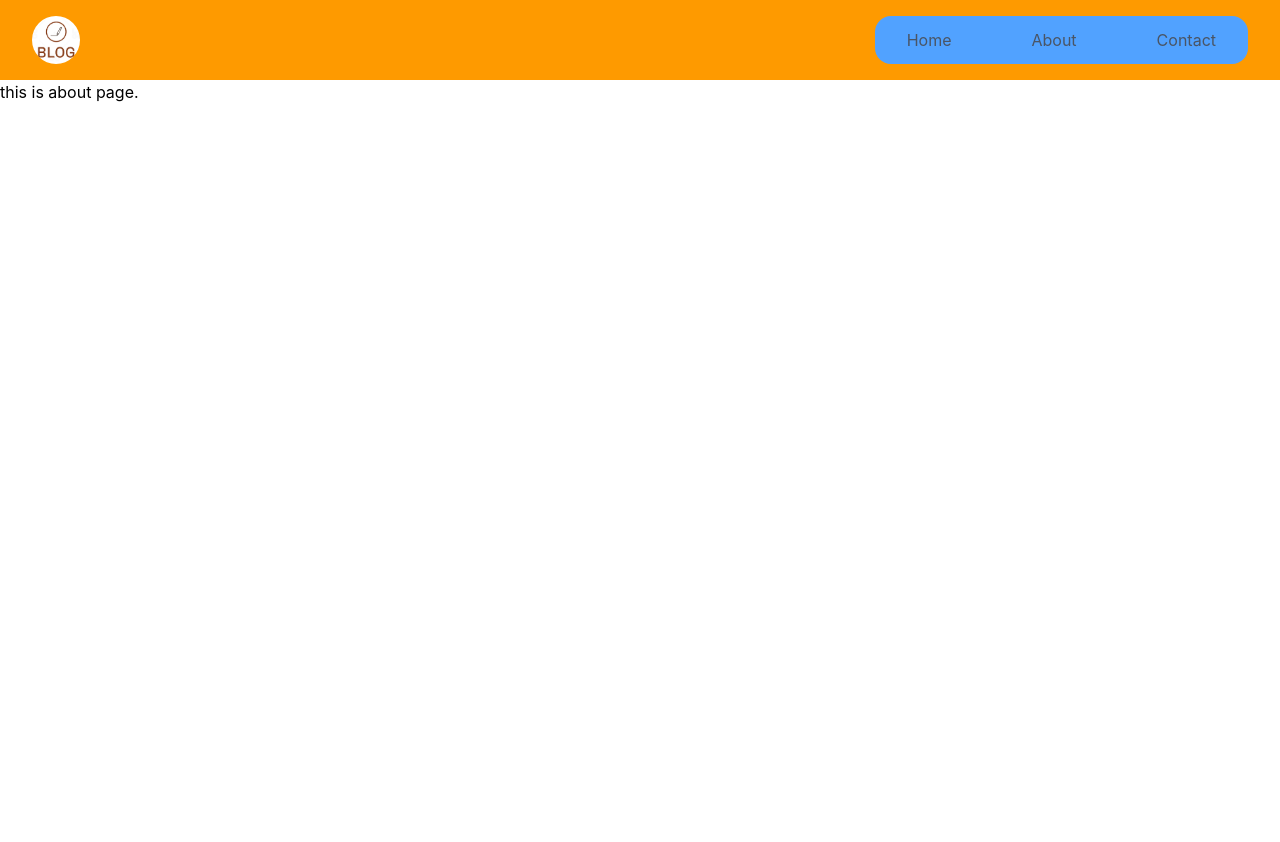
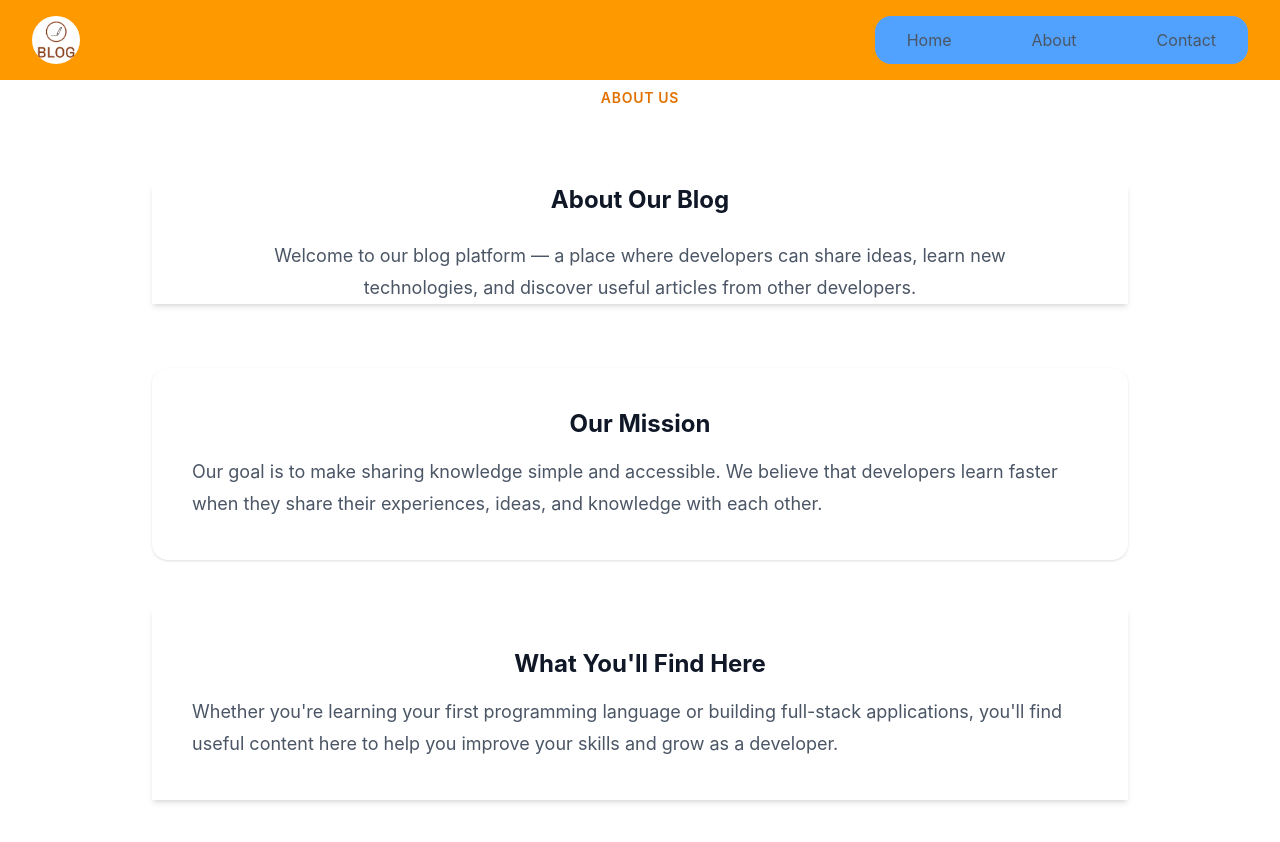
Before and after one commit to dir599/fullstack-blog, a React app in the folder frontend/: page /about in a window 1280 px wide. Shown: the top 842 px of the page. Before the commit the page ends 800 px from the top, so only its background shows below. Built offline with nearby package versions, Linux system fonts and the light colour scheme; the HTML template or start-up script is replaced by a standard one.

Commit message:
feat: add about page

```diff
--- a/frontend/src/components/Navbar.jsx
+++ b/frontend/src/components/Navbar.jsx
@@ -17,7 +17,7 @@ const Navbar = () => {
       {/* Routes */}
       <div className="ml-auto">
         <ul className="flex gap-20 bg-blue-400 rounded-2xl px-8 py-3">
-          <Link to="/" className="text-gray-600 hover:text-orange-500">
+          <Link to="/home" className="text-gray-600 hover:text-orange-500">
             Home
           </Link>
           <Link to="/about" className="text-gray-600 hover:text-orange-500">
--- a/frontend/src/pages/About.jsx
+++ b/frontend/src/pages/About.jsx
@@ -1,15 +1,57 @@
-import React from 'react'
-import Navbar from '../components/Navbar'
+import Navbar from "../components/Navbar";
 
 const About = () => {
   return (
-    <div>
-        <div>
-            <Navbar />
-        </div>
-        <h1>this is about page.</h1>
+    <div className="min-h-screen bg-white">
+      <Navbar />
+       <p className="mb-3 mt-2 text-sm font-semibold uppercase tracking-wider text-amber-600 flex justify-center">
+            About Us
+          </p>
+
+      <main className="mx-auto max-w-5xl px-6 py-16">
+        {/* Hero Section */}
+        <section className="text-center bg-white shadow-md">
+
+
+          <h1 className="text-2xl font-bold text-gray-900 sm:text-2xl">
+            About Our Blog
+          </h1>
+
+          <p className="mx-auto mt-6 max-w-3xl text-lg leading-8 text-gray-600">
+            Welcome to our blog platform — a place where developers can share
+            ideas, learn new technologies, and discover useful articles from
+            other developers.
+          </p>
+        </section>
+
+        {/* Mission Section */}
+        <section className="mt-16 rounded-2xl bg-white p-8 shadow-sm sm:p-10">
+          <h2 className="text-2xl font-bold text-gray-900 flex justify-center">
+            Our Mission
+          </h2>
+
+          <p className="mt-4 text-lg leading-8 text-gray-600">
+            Our goal is to make sharing knowledge simple and accessible.
+            We believe that developers learn faster when they share their
+            experiences, ideas, and knowledge with each other.
+          </p>
+        </section>
+
+        {/* What You'll Find */}
+        <section className="mt-12 text-lg bg-white p-8 shadow-md sm:p-10">
+          <h2 className="text-2xl font-bold text-gray-900 flex justify-center">
+            What You'll Find Here
+          </h2>
+
+          <p className="mt-4 text-lg leading-8 text-gray-600">
+            Whether you're learning your first programming language or
+            building full-stack applications, you'll find useful content
+            here to help you improve your skills and grow as a developer.
+          </p>
+        </section>
+      </main>
     </div>
-  )
-}
+  );
+};
 
-export default About
+export default About;
--- a/frontend/src/pages/Home.jsx
+++ b/frontend/src/pages/Home.jsx
@@ -1,4 +1,4 @@
-import React, { useEffect, useState } from "react";
+import  { useEffect, useState } from "react";
 import Navbar from "../components/Navbar";
 import Card from "../components/Card";
 import axios from "axios";
--- a/frontend/src/pages/SingleBlog.jsx
+++ b/frontend/src/pages/SingleBlog.jsx
@@ -52,7 +52,7 @@ const SingleBlog = () => {
     console.log(response)
     if(response.status === 200){
         alert("blog delete")
-        navigate("/")
+        navigate("/home")
     }else{
         alert("blog not delete")
     }
```
